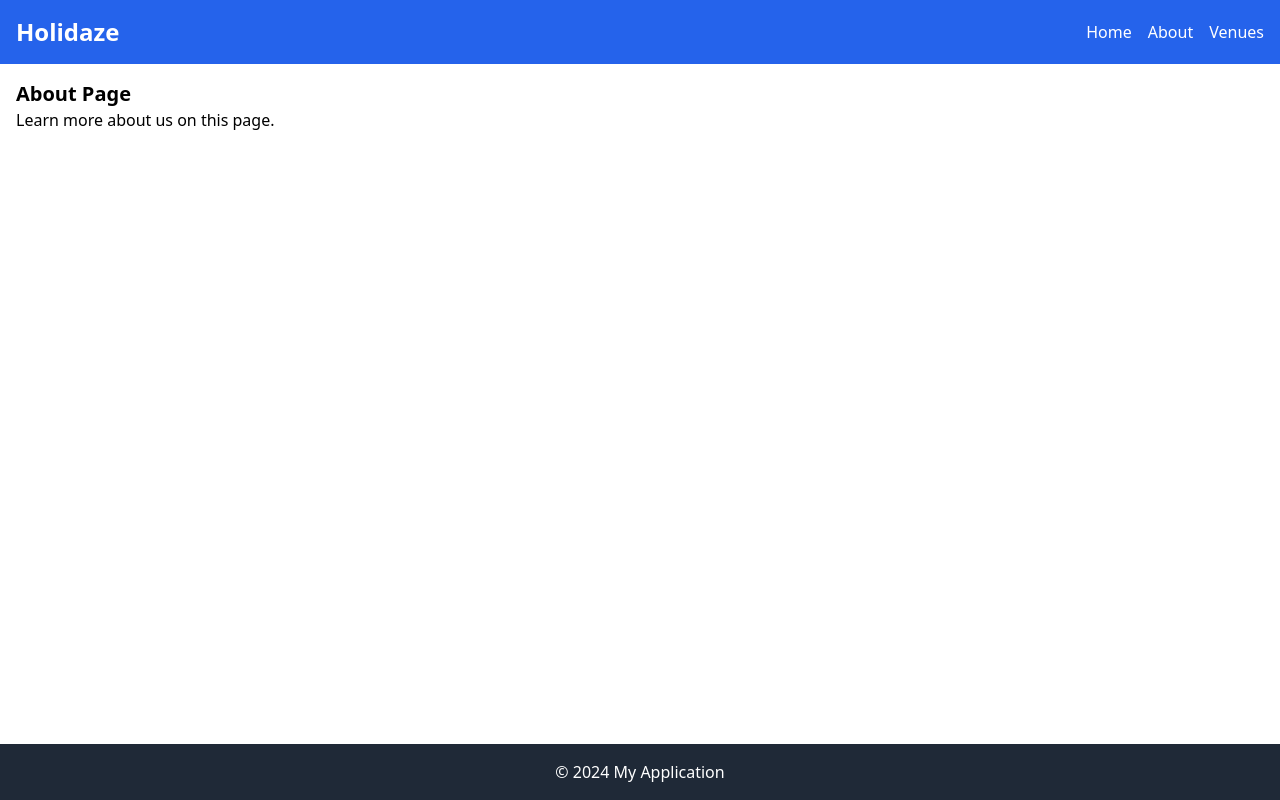
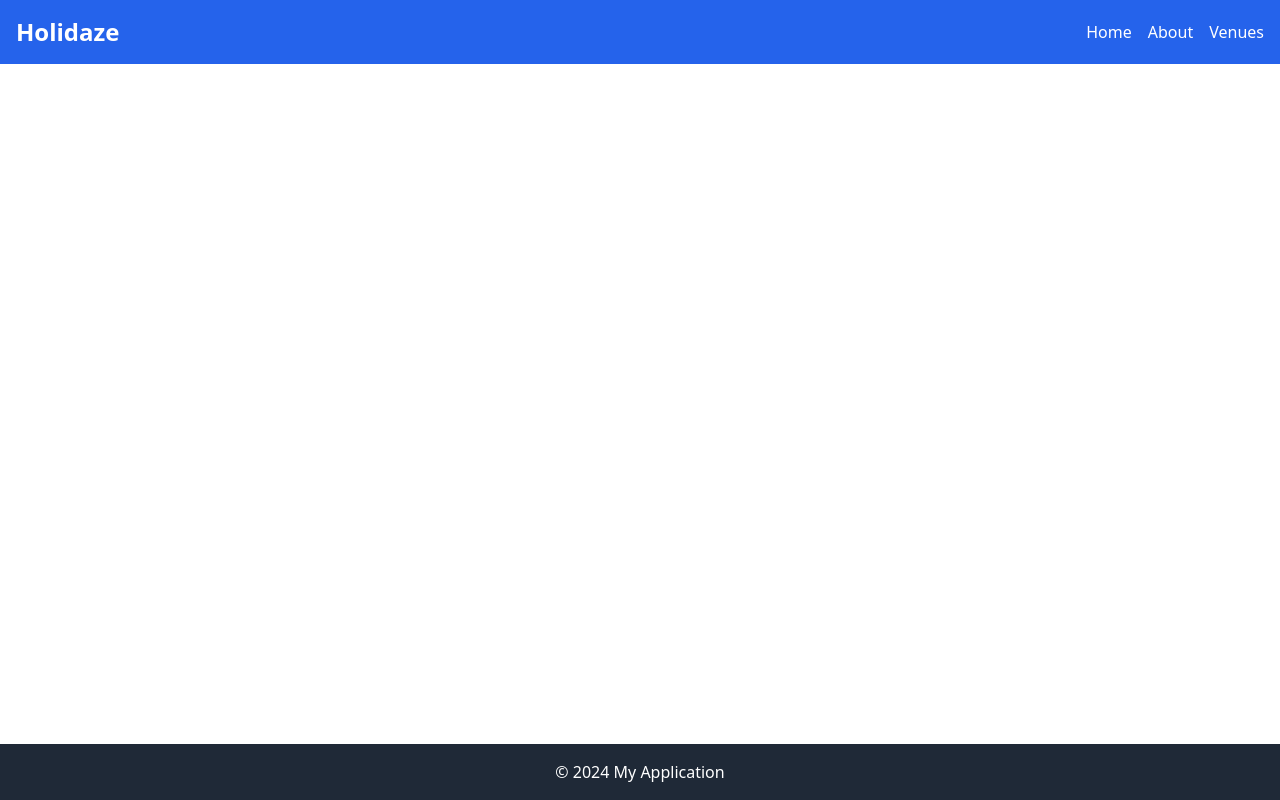
Before and after one commit to KevinHavn/Project-Exam-2, a React (Vite) app: page /Project-Exam-2/about in a window 1280 px wide. Built offline with nearby package versions, Linux system fonts and the light colour scheme; no server answers.

Commit message:
removed unused page

```diff
--- a/src/App.jsx
+++ b/src/App.jsx
@@ -2,7 +2,6 @@ import { Routes, Route } from "react-router-dom";
 import { UserProvider } from "./Components/UserContext";
 import Layout from "./Components/Layout/Index";
 import Home from "./Pages/Home";
-import About from "./Pages/About";
 import Venues from "./Pages/Venues";
 import VenueManager from "./Pages/VenueManager";
 import Profile from "./Pages/Profile";
@@ -14,7 +13,6 @@ const App = () => {
 			<Layout>
 				<Routes>
 					<Route path="/" element={<Home />} />
-					<Route path="/about" element={<About />} />
 					<Route path="/venues" element={<Venues />} />
 					<Route path="/venue-manager" element={<VenueManager />}></Route>
 					<Route path="/profile" element={<Profile></Profile>}></Route>
```
